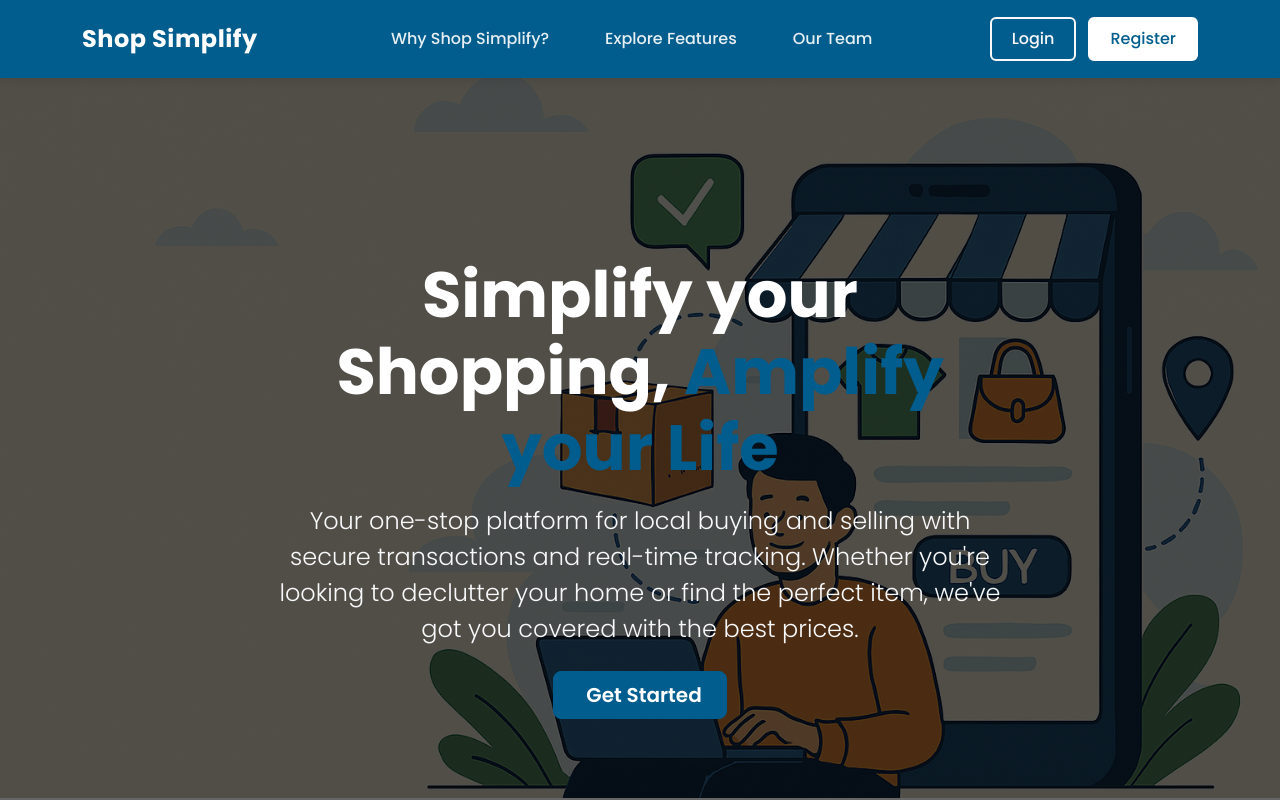
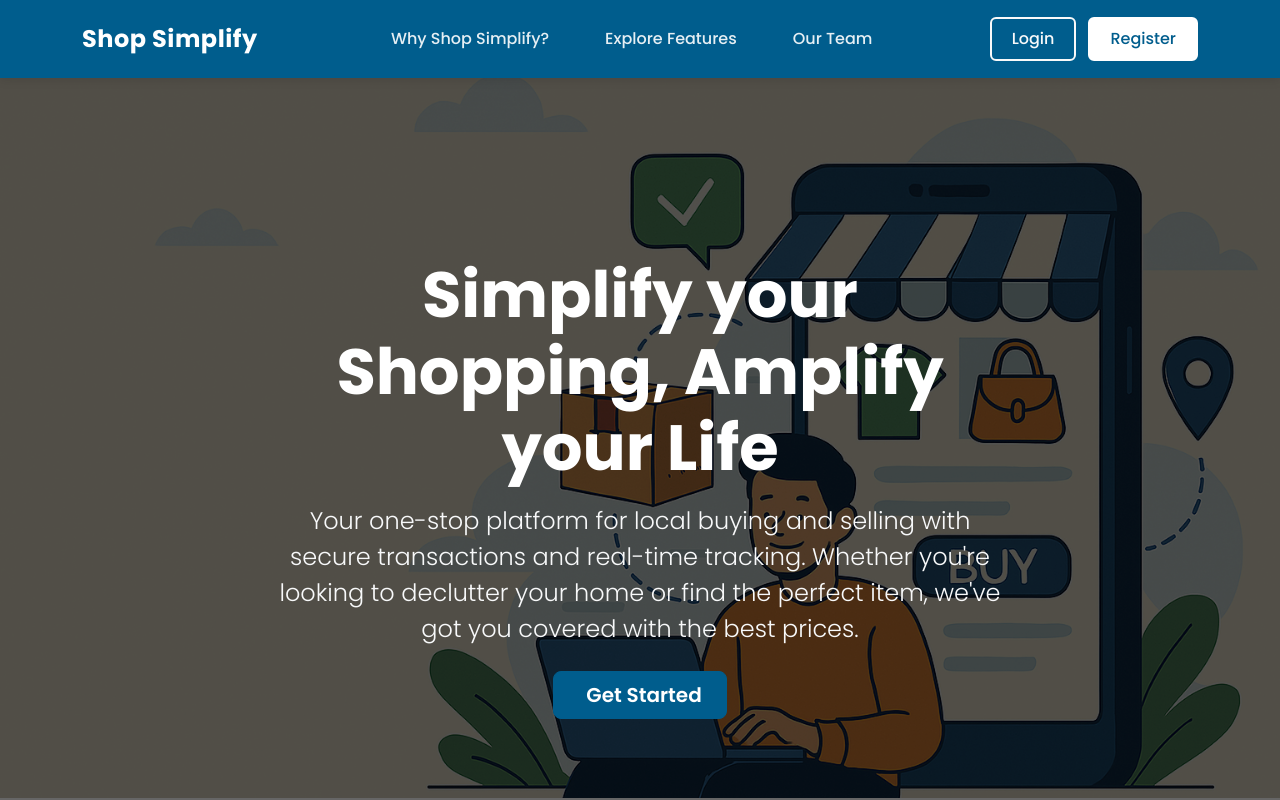
Before and after one commit to TheCodingWizard27/Capstone, a React (Create React App) app in the folder frontend/: page / in a window 1280 px wide. Shown: the top 800 px of the page. Built offline with nearby package versions, Linux system fonts and the light colour scheme; no server answers.

Commit message:
Accessibility for Landing Page

```diff
--- a/frontend/src/pages/landingPage.js
+++ b/frontend/src/pages/landingPage.js
@@ -99,7 +99,7 @@ const HeroSection = () => {
             <Col md={10} lg={8} className="text-center">
               <h1 className="display-3 fw-bold text-center mb-3 text-white">
                 Simplify your Shopping,{' '}
-                <span className="text-primary">Amplify your Life</span>
+                Amplify your Life
               </h1>
               <p className="lead text-center mb-4 fs-4 text-light">
                 Your one-stop platform for local buying and selling with secure
```
